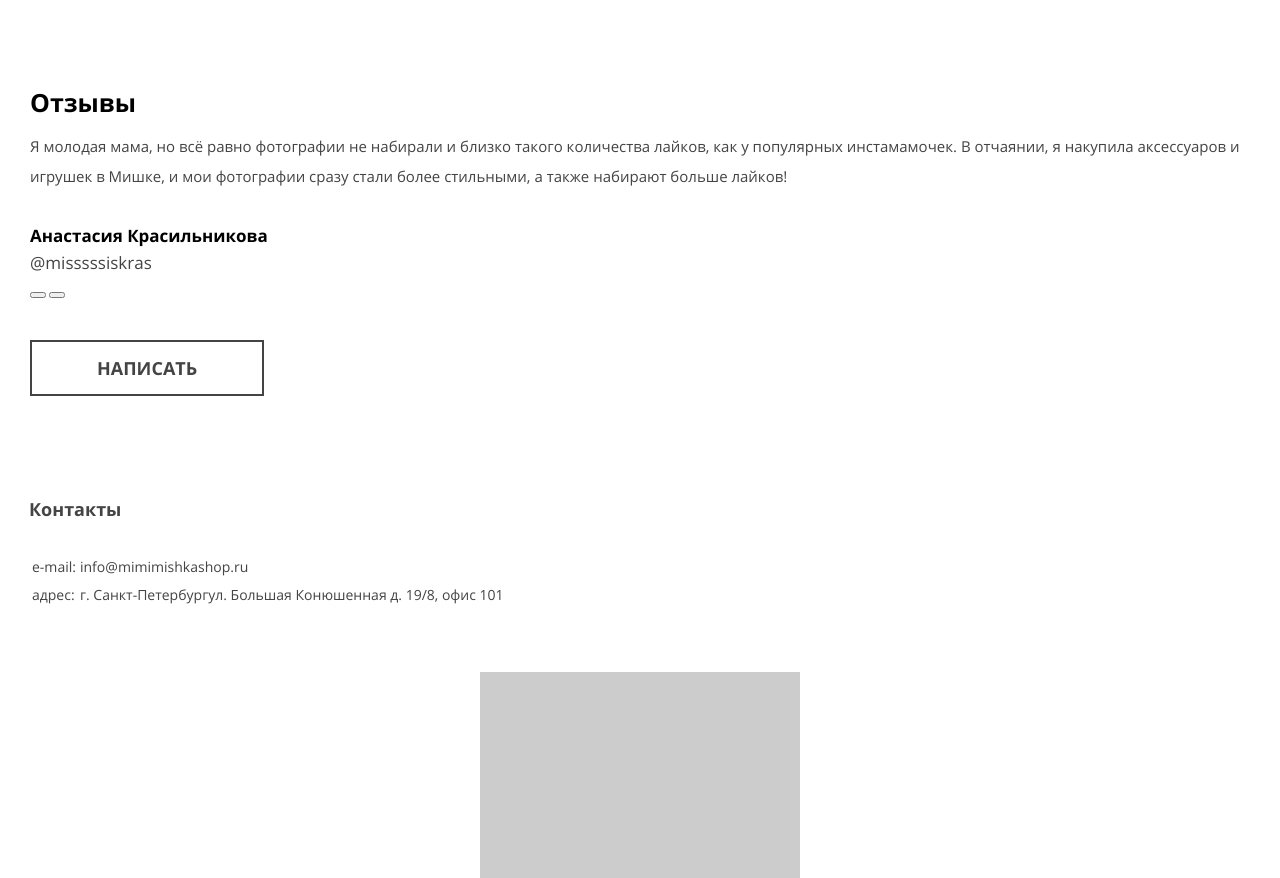
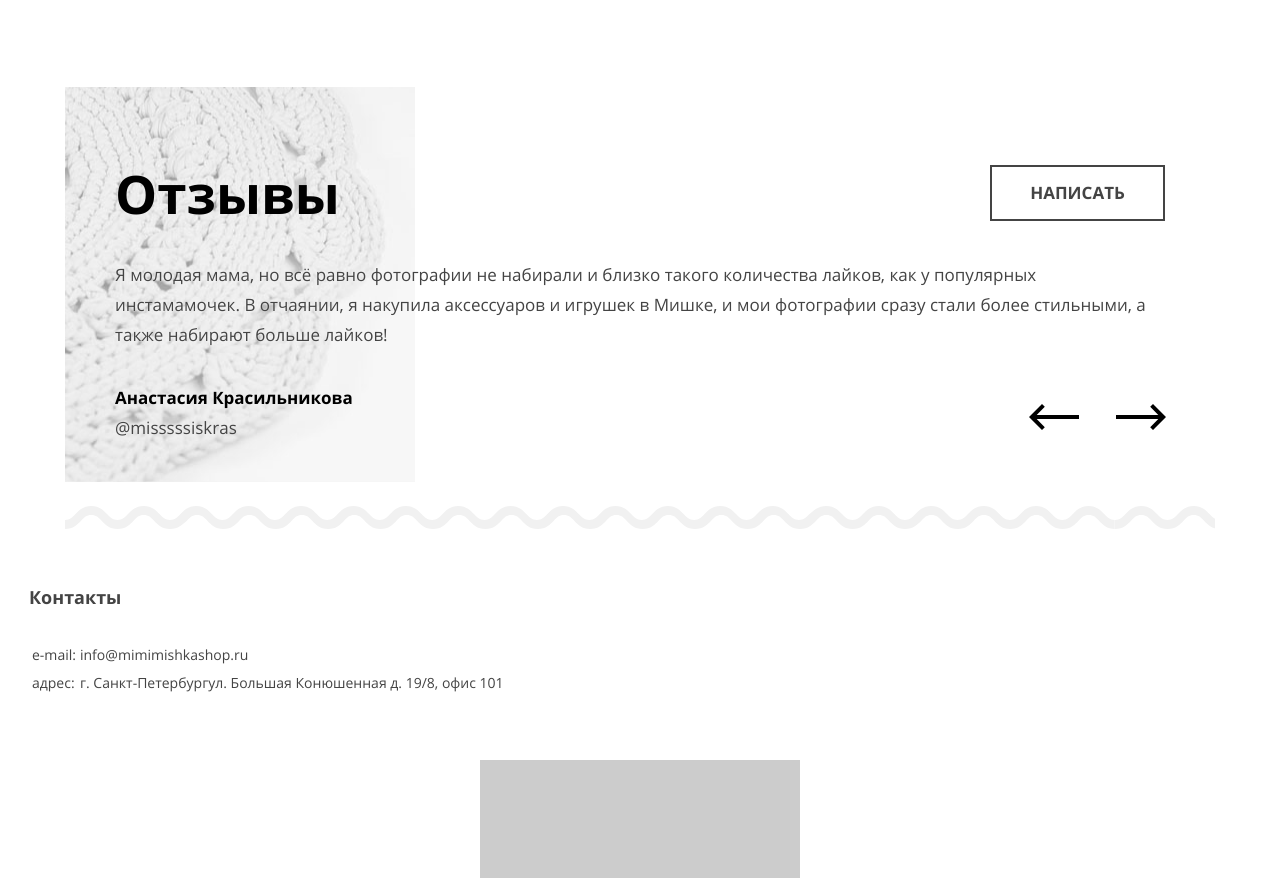
Before and after one commit to apoluektova/1150193-mishka-21, a website: page source/index.html in a window 1280 px wide. Shown: the part 2184-3062 px from the top of the page. Drawn offline with nearby package versions, Linux system fonts and the light colour scheme; files that its build step writes are made by us from their sources; placeholder pictures from the web are drawn by us.

Commit message:
WIP Add slider layout

```diff
--- a/source/index.html
+++ b/source/index.html
@@ -205,20 +205,26 @@
       </section>
       <section class="reviews">
         <h2 class="reviews__title">Отзывы</h2>
-        <ul class="reviews__list">
-          <li class="reviews__item">
-            <blockquote class="reviews__quote">
-              <p class="reviews__text">Я молодая мама, но всё равно фотографии не набирали и близко такого количества лайков, как у популярных инстамамочек. В отчаянии, я накупила аксессуаров и игрушек в Мишке, и мои фотографии сразу стали более стильными, а также набирают больше лайков!</p>
-              <cite class="reviews__author">Анастасия Красильникова</cite>
-              <span class="reviews__author-instagram">@misssssiskras</span>
-            </blockquote>
-          </li>
-        </ul>
-        <div class="reviews__toggles">
-          <button class="reviews__toggle reviews__toggle--back"></button>
-          <button class="reviews__toggle reviews__toggle--forward"></button>
+        <button class="reviews__button" type="button">Написать</button>
+        <div class="reviews__slider slider">
+          <ul class="slider__list">
+            <li class="slider__item">
+              <blockquote class="slider__quote">
+                <p class="slider__text">
+                  Я молодая мама, но всё равно фотографии не набирали и близко такого количества лайков, как
+                  у популярных инстамамочек. В отчаянии, я накупила аксессуаров и игрушек в Мишке, и мои
+                  фотографии сразу стали более стильными, а также набирают больше лайков!
+                </p>
+                <cite class="slider__author">Анастасия Красильникова</cite>
+                <span class="slider__author-instagram">@misssssiskras</span>
+              </blockquote>
+            </li>
+          </ul>
+          <div class="slider__toggles">
+            <button class="slider__toggle slider__toggle--back" type="button"></button>
+            <button class="slider__toggle slider__toggle--forward" type="button"></button>
+          </div>
         </div>
-        <button class="reviews__button" type="button">Написать</button>
       </section>
       <section class="contacts">
         <h2 class="contacts__title">Контакты</h2>
--- a/source/sass/blocks/reviews.scss
+++ b/source/sass/blocks/reviews.scss
@@ -1,5 +1,19 @@
 .reviews {
-  padding: 0 30px 45px;
+  @include wrapper;
+  padding-bottom: 45px;
+  position: relative;
+  display: flex;
+  flex-direction: column;
+
+  &::after {
+    content: "";
+    position: absolute;
+    width: 100%;
+    height: 6px;
+    bottom: 0;
+    left: 0;
+    background-image: url("../img/ svg/zigzag-mobile.svg");
+  }
 }
 
 .reviews__title {
@@ -9,44 +23,78 @@
   color: $black;
   margin: 0;
   margin-bottom: 14px;
+  order: 1;
 }
 
-.reviews__list {
-  @include no-list;
-}
-
-.reviews__quote {
-  margin: 0;
-}
-
-.reviews__text {
-  margin: 0;
-  font-size: 15px;
-  line-height: 30px;
-  margin-bottom: 33px;
-}
-
-.reviews__author {
-  color: $black;
-  font-weight: 700;
-  font-size: 17px;
-  line-height: 24px;
-  font-style: normal;
-  display: block;
-}
-
-.reviews__author-instagram {
-  font-size: 17px;
-  line-height: 30px;
-  margin-bottom: 30px;
-}
-
-.reviews__toggles {
-  margin-bottom: 38px;
+.reviews__slider {
+  order: 2;
 }
 
 .reviews__button {
   @include no-button;
   @include white-button;
-  padding: 16px 65px;
+  width: 100%;
+  padding: 16px 65px 16px 66px;
+  order: 3;
 }
+
+@media (min-width: $tablet-width) {
+  .reviews {
+    padding-top: 82.5px;
+    padding-bottom: 85px;
+    background-image: url("../img/review-background-tablet.jpg");
+    background-repeat: no-repeat;
+    background-position: left top -62.5px;
+    background-size: 350px;
+    display: flex;
+    flex-direction: row;
+    flex-wrap: wrap;
+
+    &::after {
+      height: 17px;
+      background-image: url("../img/ svg/zigzag-tablet.svg");
+    }
+  }
+  .reviews__title {
+    font-size: 43px;
+    line-height: 50px;
+    order: 1;
+    margin-bottom: 38.5px;
+  }
+
+  .reviews__slider {
+    order: 3;
+  }
+
+  .reviews__button {
+    font-size: 17px;
+    padding: 16px 26px;
+    width: 175px;
+    order: 2;
+    margin-left: auto;
+    margin-bottom: 40px;
+  }
+}
+
+@media (min-width: $desktop-width) {
+  .reviews {
+    padding-top: 78px;
+    padding-bottom: 86px;
+    background-image: url("../img/review-background-desktop.jpg");
+
+    &::after {
+      background-image: url("../img/ svg/zigzag-desktop.svg");
+      height: 23px;
+    }
+  }
+
+  .reviews__title {
+    font-size: 53px;
+    line-height: 57px;
+    margin-bottom: 35px;
+  }
+
+  .reviews__button {
+    margin-bottom: 39px;
+  }
+}
--- /dev/null
+++ b/source/sass/blocks/slider.scss
@@ -0,0 +1,129 @@
+.slider__list {
+  @include no-list;
+  margin-bottom: 30px;
+}
+
+.slider__quote {
+  margin: 0;
+}
+
+.slider__text {
+  margin: 0;
+  font-size: 15px;
+  line-height: 30px;
+  margin-bottom: 33px;
+}
+
+.slider__author {
+  color: $black;
+  font-weight: 700;
+  font-size: 17px;
+  line-height: 24px;
+  font-style: normal;
+  display: block;
+}
+
+.slider__author-instagram {
+  font-size: 17px;
+  line-height: 30px;
+}
+
+.slider__toggles {
+  margin-bottom: 38px;
+  width: 260px;
+  border: 1px solid $light-grey;
+  display: flex;
+}
+
+.slider__toggle {
+  @include no-button;
+  padding: 13px 42px 13px 37px;
+  min-height: 52px;
+
+  &--back {
+    width: 129px;
+    border-right: 1px solid $light-grey;
+    position: relative;
+
+    &::before {
+      content: "";
+      position: absolute;
+      width: 50px;
+      height: 26px;
+      top: 13px;
+      left: 38px;
+      background-image: url("../img/ svg/arrow-left.svg");
+    }
+  }
+
+  &--forward {
+    width: 130px;
+    position: relative;
+
+    &::before {
+      content: "";
+      position: absolute;
+      width: 50px;
+      height: 26px;
+      top: 13px;
+      left: 38px;
+      background-image: url("../img/ svg/arrow-left.svg");
+      transform: rotate(180deg);
+    }
+  }
+}
+
+@media (min-width: $tablet-width) {
+  .slider {
+    position: relative;
+  }
+
+  .slider__text {
+    font-size: 17px;
+    text-shadow: rgba($white, 0.75) 0 0 2px;
+  }
+
+  .slider__author {
+    font-size: 18px;
+  }
+
+  .slider__author-instagram {
+    font-size: 18px;
+    line-height: 24px;
+  }
+
+  .slider__list {
+    margin-bottom: 0;
+  }
+
+  .slider__toggles {
+    position: absolute;
+    right: 0;
+    bottom: 0;
+    margin-bottom: 0;
+    border: 0;
+    width: 174px;
+  }
+
+  .slider__toggle {
+    padding-left: 18.5;
+    padding-right: 18.5px;
+    width: 50%;
+
+    &--back {
+      border-right: 0;
+    }
+  }
+}
+
+@media (min-width: $desktop-width) {
+  .slider__author {
+    font-size: 17px;
+    line-height: 30px;
+  }
+
+  .slider__author-instagram {
+    font-size: 17px;
+    line-height: 30px;
+  }
+}
--- a/source/sass/style.scss
+++ b/source/sass/style.scss
@@ -24,3 +24,4 @@
 @import "blocks/site-menu";
 @import "blocks/user-menu";
 @import "blocks/promo-menu";
+@import "blocks/slider";
```
Also changed, not shown: source/img/ svg/ .svg (deleted), source/img/ svg/arrow-left.svg (added), source/img/review-background-desktop.jpg (added), source/img/review-background-tablet.jpg (added).
